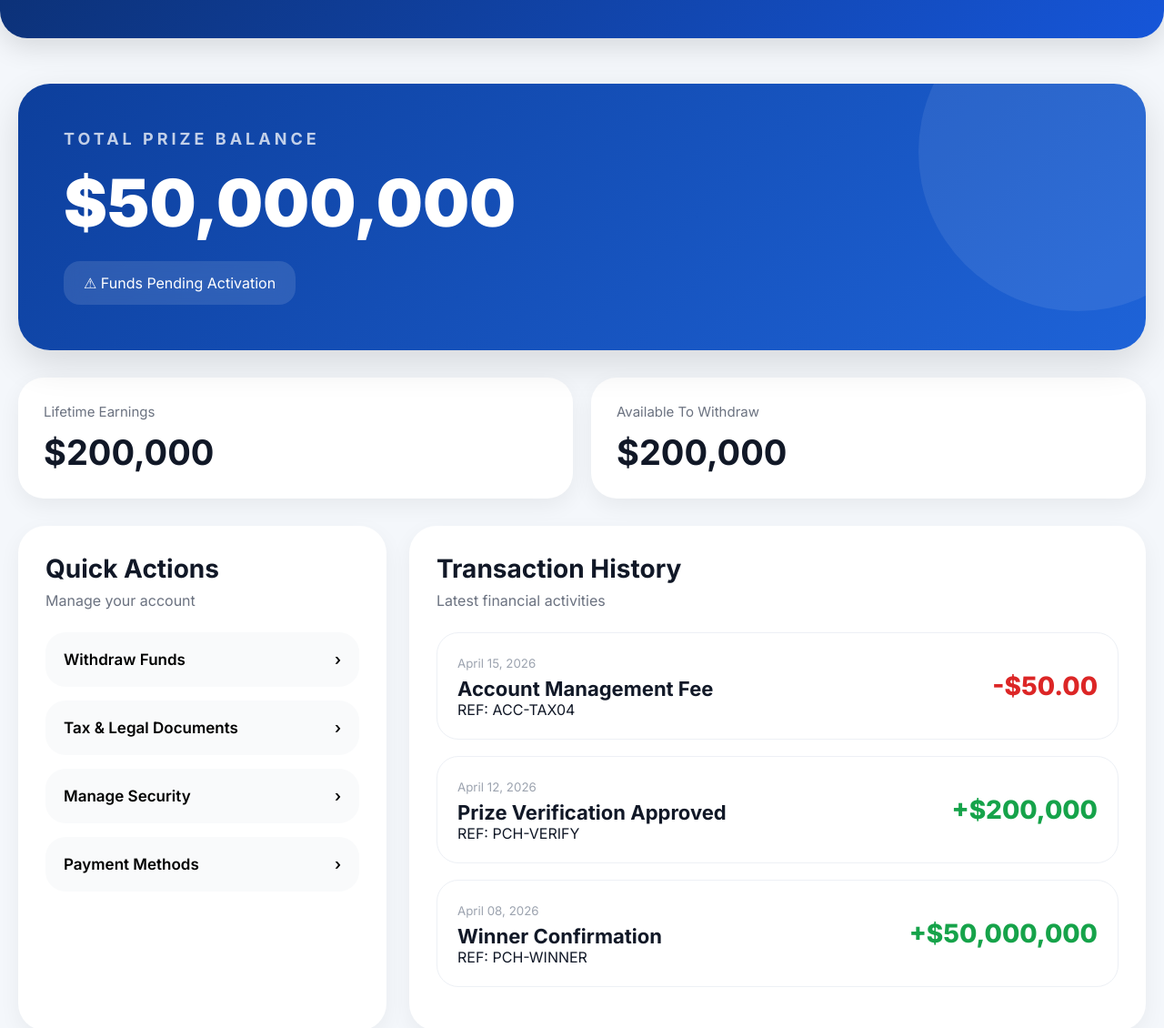
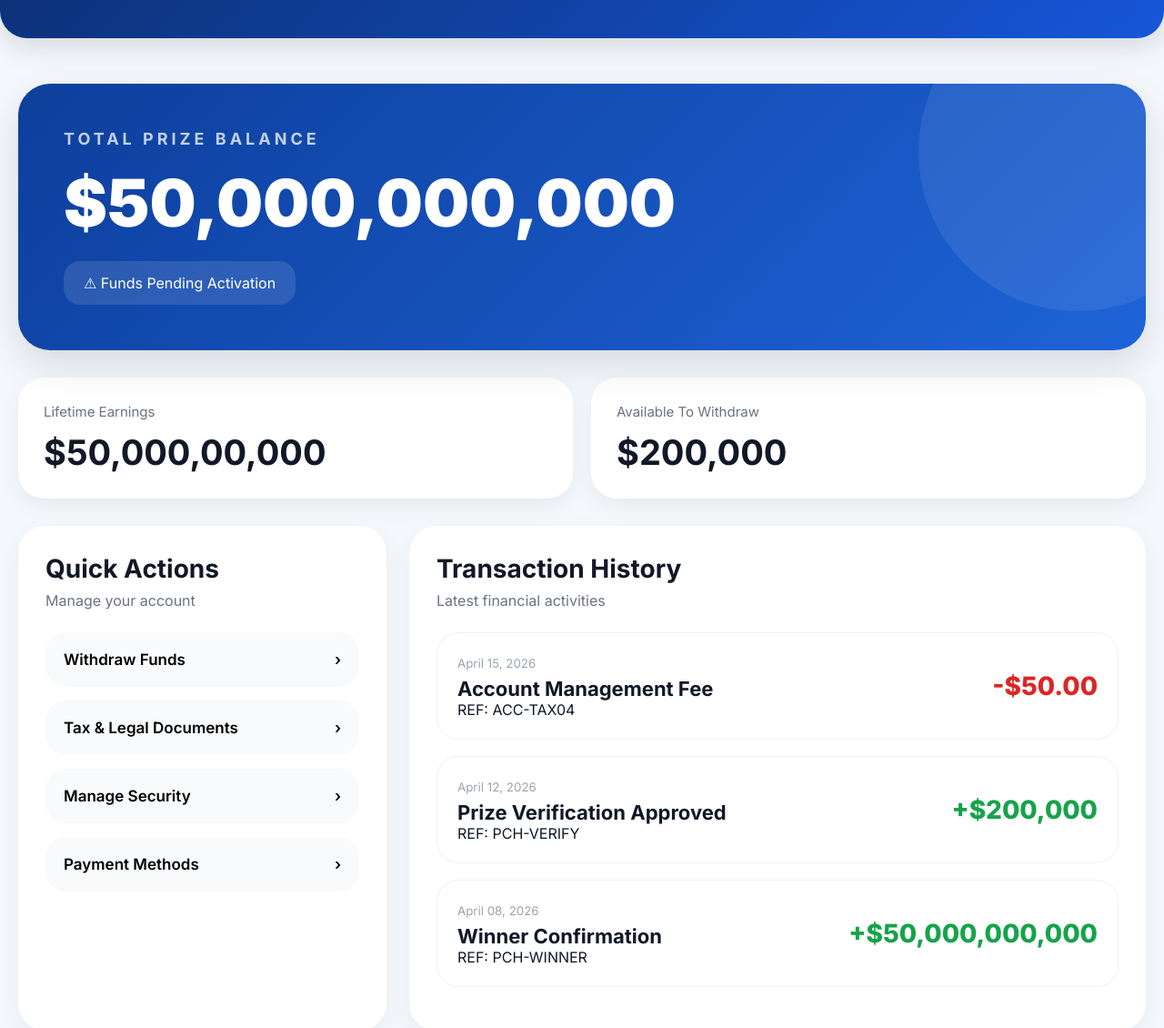
Before and after one commit to Ishola30/pch-winnwr, a plain HTML site: page index.html in a window 1280 px wide. Shown: the part 132-1262 px from the top of the page at 91% size. Drawn offline with Linux system fonts and the light colour scheme.

Commit message:
Update prize balance and earnings amounts in HTML

```diff
--- a/index.html
+++ b/index.html
@@ -291,7 +291,7 @@
 
   </div>
 </header><div class="container">  <section class="hero">
-    <h2>Total Prize Balance</h2><div class="balance">$50,000,000</div>
+    <h2>Total Prize Balance</h2><div class="balance">$50,000,000,000</div>
 
 <div class="status">
   ⚠ Funds Pending Activation
@@ -300,7 +300,7 @@
   </section>  <div class="stats">
     <div class="stat-card">
       <p>Lifetime Earnings</p>
-      <h3>$200,000</h3>
+      <h3>$50,000,00,000</h3>
     </div><div class="stat-card">
   <p>Available To Withdraw</p>
   <h3>$200,000</h3>
@@ -362,7 +362,7 @@
       <p>REF: PCH-WINNER</p>
     </div>
 
-    <div class="amount-positive">+$50,000,000</div>
+    <div class="amount-positive">+$50,000,000,000</div>
   </div>
 </div>
 
```
